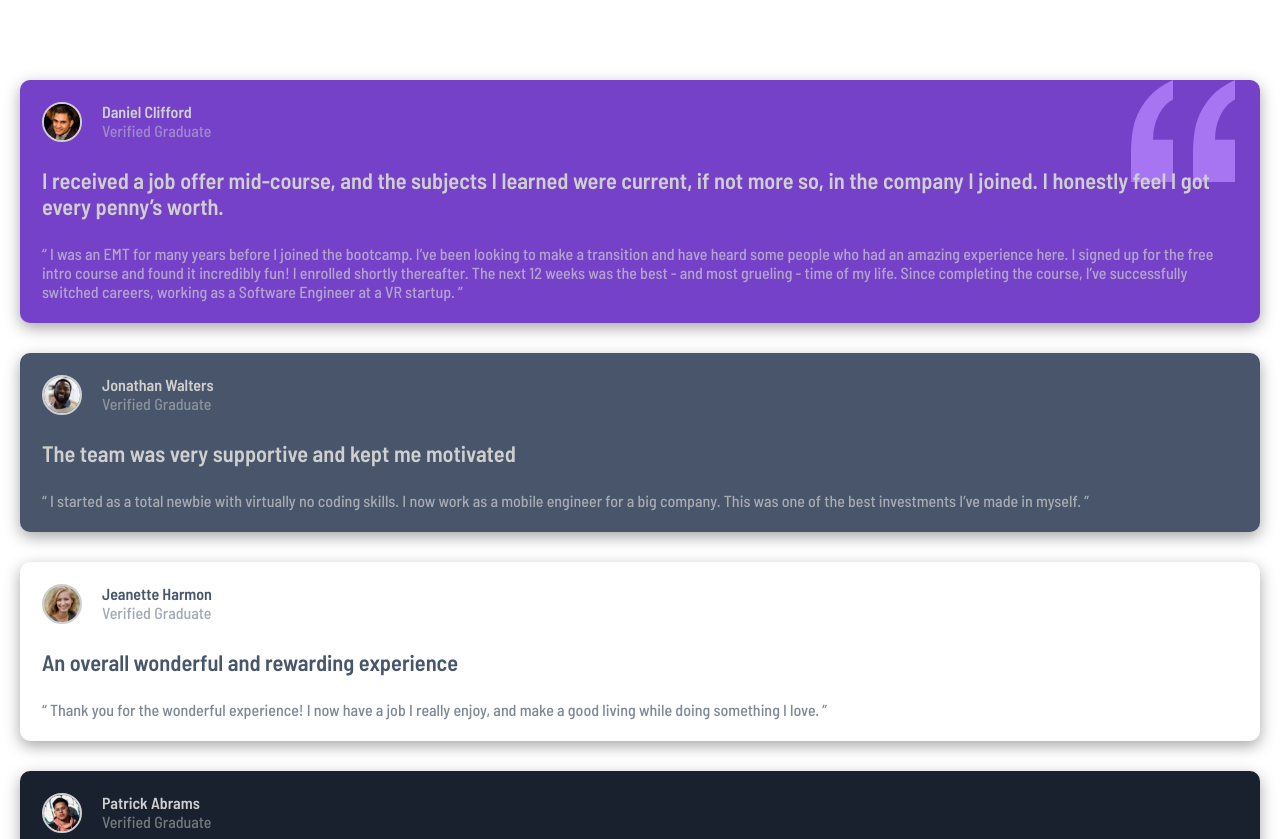
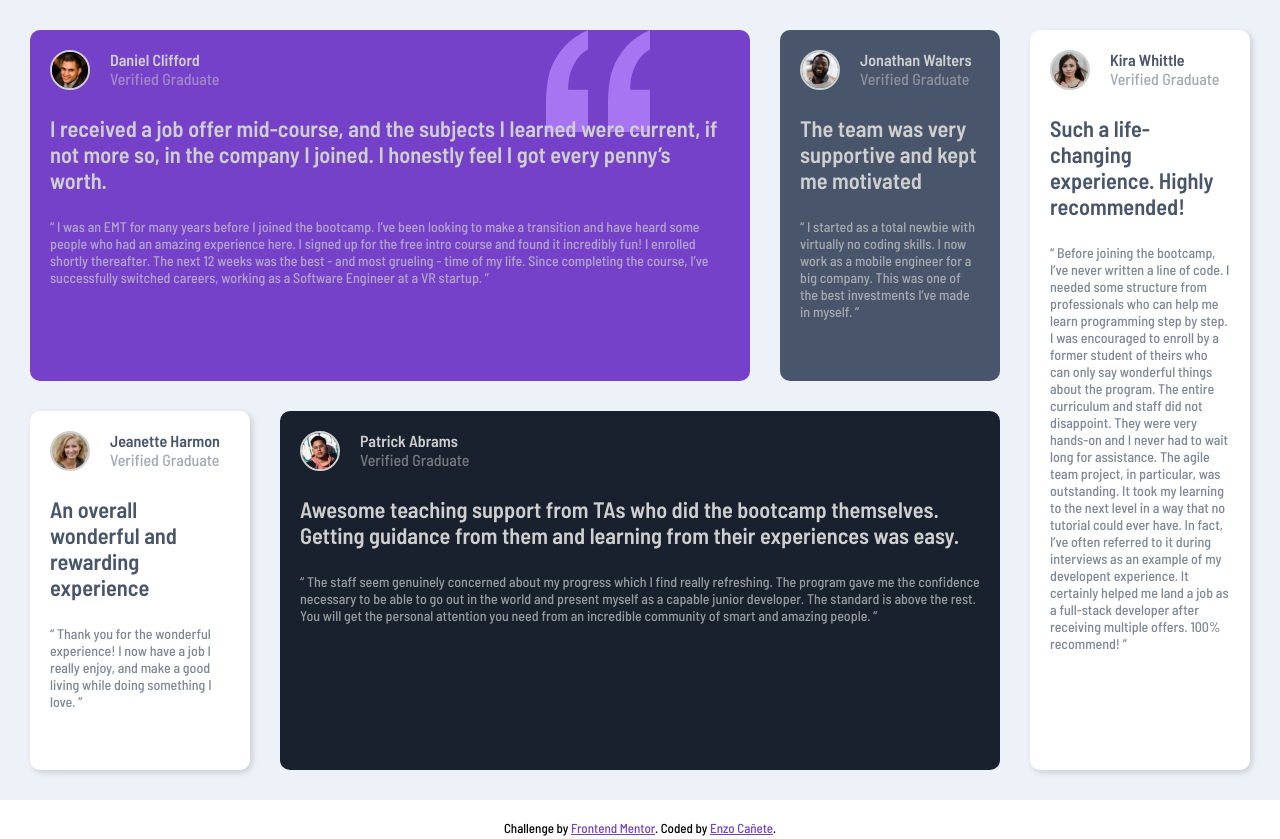
Before and after one commit to EnzoDev10/testimonial-grid, a plain HTML site: page index.html in a window 1280 px wide. Shown: the top 839 px of the page. Drawn offline with Linux system fonts and the light colour scheme.

Commit message:
Final commit probably

```diff
--- a/index.html
+++ b/index.html
@@ -21,6 +21,7 @@
 		<title>Frontend Mentor | Testimonials Grid Section</title>
 	</head>
 	<body class="barlow-semi-condensed-medium blueish-text">
+		<div class="grid-container">
 			<div class="container container-one">
 				<div class="profile">
 					<img src="images/image-daniel.jpg" alt="profile picture of Daniel" />
@@ -44,7 +45,6 @@
 					Engineer at a VR startup. ”
 				</p>
 			</div>
-
 			<div class="container container-two">
 				<div class="profile">
 					<img
@@ -65,7 +65,7 @@
 					investments I’ve made in myself. ”
 				</p>
 			</div>
-		<div class="container container-three">
+			<div class="container container-three border-shadow">
 				<div class="profile">
 					<img
 						src="images/image-jeanette.jpg"
@@ -105,7 +105,7 @@
 					people. ”
 				</p>
 			</div>
-		<div class="container container-fifth">
+			<div class="container container-fifth border-shadow">
 				<div class="profile">
 					<img src="images/image-kira.jpg" alt="Profile picture of Kira" />
 					<div class="profile-text">
@@ -130,12 +130,13 @@
 					multiple offers. 100% recommend! ”
 				</p>
 			</div>
+		</div>
 
 		<div class="attribution">
 			Challenge by
 			<a href="https://www.frontendmentor.io?ref=challenge" target="_blank"
 				>Frontend Mentor</a
-			>. Coded by <a href="#">Your Name Here</a>.
+			>. Coded by <a href="#">Enzo Cañete</a>.
 		</div>
 	</body>
 </html>
--- a/styles.less
+++ b/styles.less
@@ -27,19 +27,25 @@
 	font-style: normal;
 }
 
-body {
+.border-shadow {
+	box-shadow: rgba(0, 0, 0, 0.15) 2.4px 2.4px 6px;
+}
+
+.grid-container {
 	color: @Light-gray;
+	background-color: @Light-grayish-blue;
 	height: 100vh;
 	width: 100vw;
-    padding: 80px 20px;
+	padding: 30px;
 	display: grid;
 	gap: 30px;
-
+	justify-content: center;
+	overflow-x: hidden;
 
 	.container {
 		border-radius: 10px;
-        box-shadow: rgba(0, 0, 0, 0.35) 0px 5px 15px;
-        padding: 22px;
+		padding: 20px;
+		max-width: 400px;
 
 		display: flex;
 		flex-direction: column;
@@ -70,6 +76,7 @@ body {
 		}
 
 		.secondary {
+			font-size: 14px;
 			opacity: 70%;
 		}
 	}
@@ -97,10 +104,52 @@ body {
 }
 
 .attribution {
-	font-size: 11px;
+
+	font-size: 13px;
 	text-align: center;
+	margin: 20px 0;
 
 	a {
 		color: @Moderate-violet;
 	}
 }
+
+@media screen and (min-width: 768px) {
+}
+
+@media screen and (min-width: 1024px) {
+	.grid-container {
+		grid-template-areas:
+			"one one one two five"
+			"three four four four five";
+
+		grid-template-columns: 1.5fr 1.5fr 1.5fr 1.5fr 1.5fr;
+		justify-content: stretch;
+
+		.container {
+			max-width: none;
+
+		}
+
+		.container-one {
+			grid-area: one;
+			background-position: right 100px top 0px;
+		}
+
+		.container-two {
+			grid-area: two;
+		}
+
+		.container-three {
+			grid-area: three;
+		}
+
+		.container-four {
+			grid-area: four;
+		}
+
+		.container-fifth {
+			grid-area: five;
+		}
+	}
+}
```
Also changed, not shown: styles.css. Lines whose indentation alone changed are shown as unchanged.
